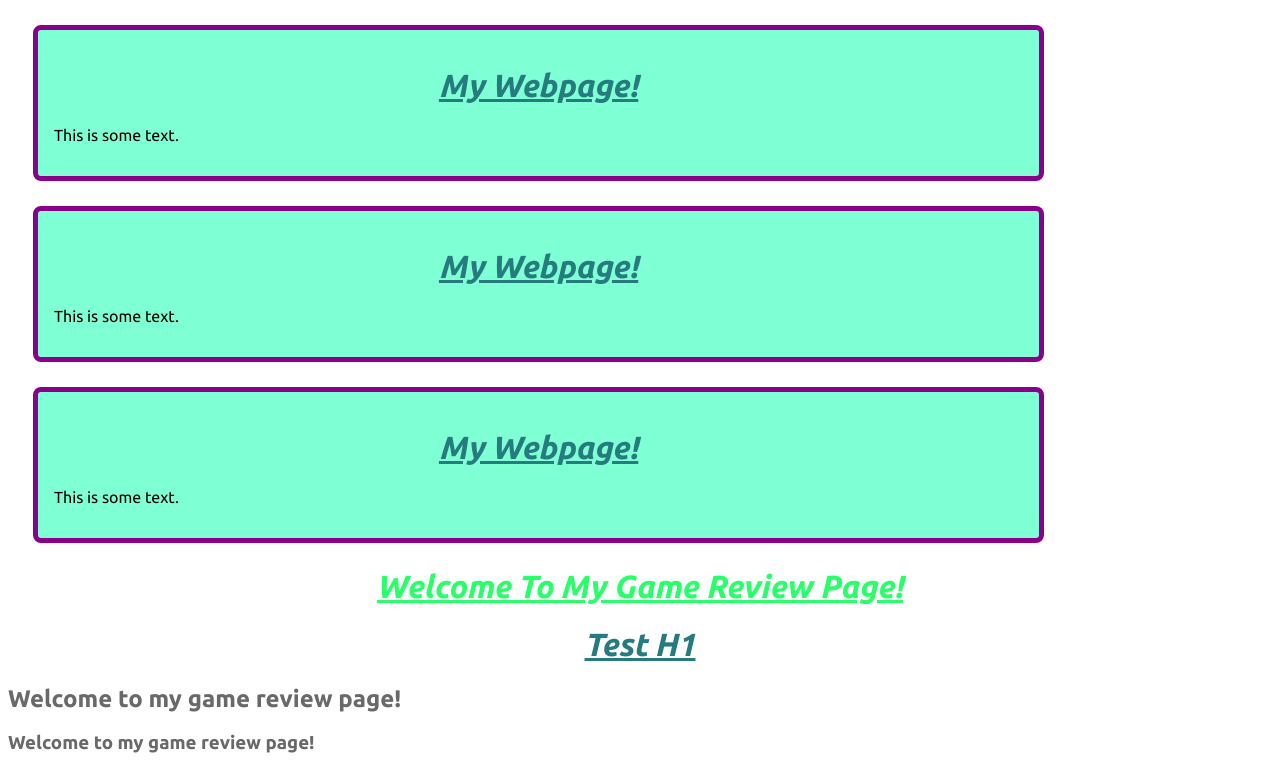
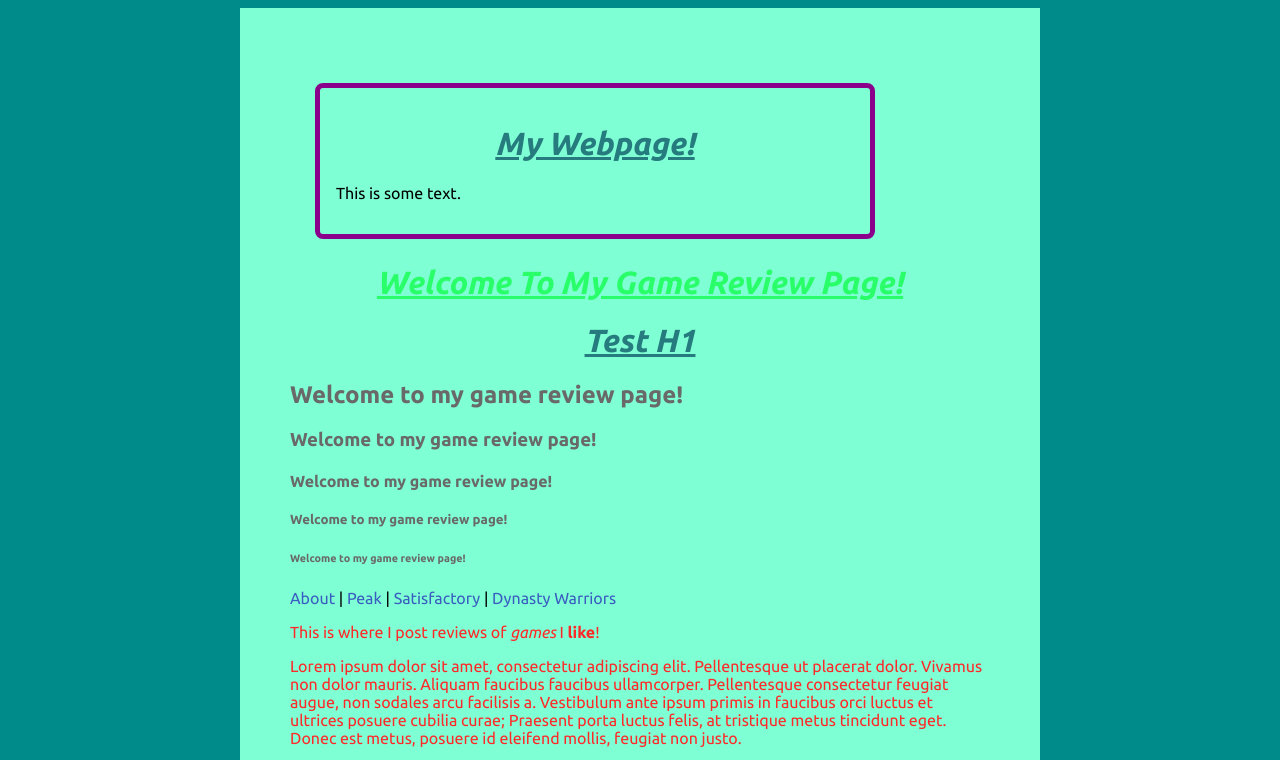
Before and after one commit to CodingDino/Example-Website, a plain HTML site: page index.html in a window 1280 px wide. Shown: the top 760 px of the page. Drawn offline with Linux system fonts and the light colour scheme.

Commit message:
Tutorial for centering content

```diff
--- a/index.html
+++ b/index.html
@@ -3,25 +3,20 @@
     <head>
         <meta charset="UTF-8" />
         <title>Sarah's Review Website</title>
-        <link rel="icon" type="image/png" href="favicon.png">
+        <link rel="icon" type="image/png" href="favicon.png" />
 
         <!-- Google font stuff -->
-        <link rel="preconnect" href="https://fonts.googleapis.com">
-        <link rel="preconnect" href="https://fonts.gstatic.com" crossorigin>
-        <link href="https://fonts.googleapis.com/css2?family=Ubuntu:ital,wght@0,300;0,400;0,500;0,700;1,300;1,400;1,500;1,700&display=swap" rel="stylesheet">
+        <link rel="preconnect" href="https://fonts.googleapis.com" />
+        <link rel="preconnect" href="https://fonts.gstatic.com" crossorigin />
+        <link
+            href="https://fonts.googleapis.com/css2?family=Ubuntu:ital,wght@0,300;0,400;0,500;0,700;1,300;1,400;1,500;1,700&display=swap"
+            rel="stylesheet" />
 
         <!-- my style sheet -->
-        <link rel="stylesheet" href="style.css">
+        <link rel="stylesheet" href="style.css" />
     </head>
     <body>
-        <div class="banner">
-            <h1>My Webpage!</h1>
-            <p>This is some text.</p>
-        </div>
-        <div class="banner">
-            <h1>My Webpage!</h1>
-            <p>This is some text.</p>
-        </div>
+        <div class="centred-content">
             <div class="banner">
                 <h1>My Webpage!</h1>
                 <p>This is some text.</p>
@@ -33,18 +28,33 @@
             <h4>Welcome to my game review page!</h4>
             <h5>Welcome to my game review page!</h5>
             <h6>Welcome to my game review page!</h6>
-        <p><a href="about.html">About</a> | <a href="peak.html">Peak</a> | <a href="satisfactory.html">Satisfactory</a> | <a href="dynasty-warriors.html">Dynasty Warriors</a></p>
+            <p>
+                <a href="about.html">About</a> | <a href="peak.html">Peak</a> |
+                <a href="satisfactory.html">Satisfactory</a> | <a href="dynasty-warriors.html">Dynasty Warriors</a>
+            </p>
             <div class="highlight">
                 <p>This is where I post reviews of <em>games</em> I <strong>like</strong>!</p>
-            <p>Lorem ipsum dolor sit amet, consectetur adipiscing elit. Pellentesque ut placerat dolor. Vivamus non dolor mauris. Aliquam faucibus faucibus ullamcorper. Pellentesque consectetur feugiat augue, non sodales arcu facilisis a. Vestibulum ante ipsum primis in faucibus orci luctus et ultrices posuere cubilia curae; Praesent porta luctus felis, at tristique metus tincidunt eget. Donec est metus, posuere id eleifend mollis, feugiat non justo.</p>
+                <p>
+                    Lorem ipsum dolor sit amet, consectetur adipiscing elit. Pellentesque ut placerat dolor. Vivamus non
+                    dolor mauris. Aliquam faucibus faucibus ullamcorper. Pellentesque consectetur feugiat augue, non
+                    sodales arcu facilisis a. Vestibulum ante ipsum primis in faucibus orci luctus et ultrices posuere
+                    cubilia curae; Praesent porta luctus felis, at tristique metus tincidunt eget. Donec est metus,
+                    posuere id eleifend mollis, feugiat non justo.
+                </p>
             </div>
-        <p>Lorem <span class="highlight">ipsum</span> dolor sit amet, consectetur adipiscing elit. Pellentesque ut placerat dolor. Vivamus non dolor mauris. Aliquam faucibus faucibus ullamcorper. Pellentesque consectetur feugiat augue, non sodales arcu facilisis a. Vestibulum ante ipsum primis in faucibus orci luctus et ultrices posuere cubilia curae; Praesent porta luctus felis, at tristique metus tincidunt eget. Donec est metus, posuere id eleifend mollis, feugiat non justo.</p>
+            <p>
+                Lorem <span class="highlight">ipsum</span> dolor sit amet, consectetur adipiscing elit. Pellentesque ut
+                placerat dolor. Vivamus non dolor mauris. Aliquam faucibus faucibus ullamcorper. Pellentesque
+                consectetur feugiat augue, non sodales arcu facilisis a. Vestibulum ante ipsum primis in faucibus orci
+                luctus et ultrices posuere cubilia curae; Praesent porta luctus felis, at tristique metus tincidunt
+                eget. Donec est metus, posuere id eleifend mollis, feugiat non justo.
+            </p>
 
             <div class="profile-card">
-            <img class="avatar" src="images/avatar.png" alt="Avatar">
+                <img class="avatar" src="images/avatar.png" alt="Avatar" />
                 <h2 class="name">Sarah Herzog</h2>
                 <p class="bio">Lecturer in game design. Likes dinosaurs.</p>
             </div>
-
+        </div>
     </body>
 </html>
--- a/style.css
+++ b/style.css
@@ -5,7 +5,8 @@
 }
 
 body{
-    font-family: Ubuntu, Arial, Helvetica, sans-serif
+    font-family: Ubuntu, Arial, Helvetica, sans-serif;
+    background-color:darkcyan;
 }
 
 h1, h2, h3, h4, h5, h6 {
@@ -66,3 +67,11 @@ a {
     float: left;
     margin-right: 12px;
 }
+
+.centred-content {
+    max-width: 800px;
+    background-color: aquamarine;
+    margin-left: auto;
+    margin-right:auto;
+    padding: 50px;
+}
```
Lines whose indentation alone changed are shown as unchanged.
